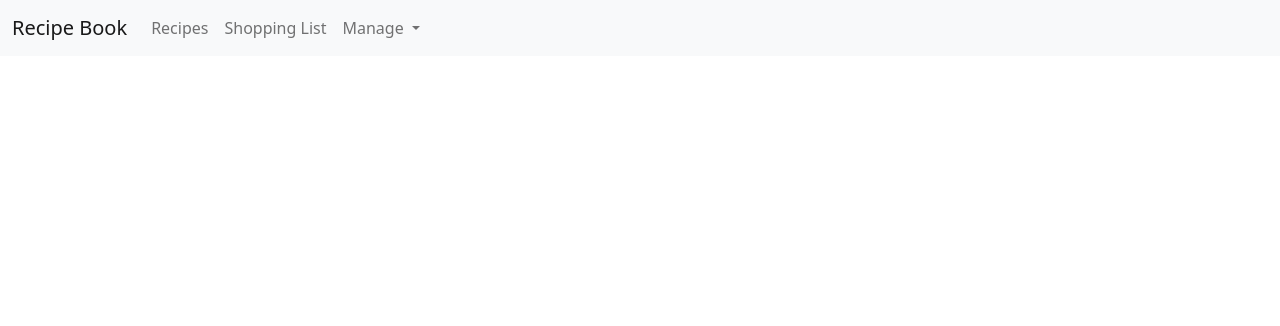
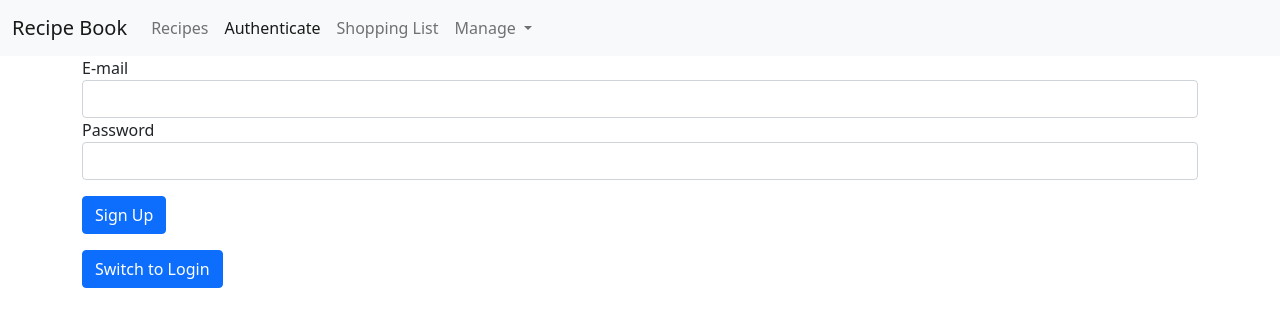
Before and after one commit to 3gzon/angular, an Angular app: page /auth in a window 1280 px wide. Before the commit this address led to /. Shown: the top 326 px of the page. Built offline with nearby package versions, Linux system fonts and the light colour scheme.

Commit message:
added auth component and menu link item for authenticate

```diff
--- a/src/app/app-routing.module.ts
+++ b/src/app/app-routing.module.ts
@@ -1,5 +1,6 @@
 import { NgModule } from "@angular/core";
 import { RouterModule, Routes } from "@angular/router";
+import { AuthComponent } from "./auth/auth.component";
 import { RecipeDetailComponent } from "./recipes/recipe-detail/recipe-detail.component";
 import { RecipeEditComponent } from "./recipes/recipe-edit/recipe-edit.component";
 import { RecipeStartComponent } from "./recipes/recipe-start/recipe-start.component";
@@ -17,6 +18,7 @@
         ]
     },
     { path: 'shopping-list', component: ShoppingListComponent },
+    { path: 'auth', component: AuthComponent }
 
 ]
 @NgModule({
--- a/src/app/app.module.ts
+++ b/src/app/app.module.ts
@@ -16,6 +16,7 @@
 import { RecipeStartComponent } from './recipes/recipe-start/recipe-start.component';
 import { RecipeEditComponent } from './recipes/recipe-edit/recipe-edit.component';
 import { RecipeService } from './recipes/recipe.service';
+import { AuthComponent } from './auth/auth.component';
 
 @NgModule({
   declarations: [
@@ -29,7 +30,8 @@
     ShoppingEditComponent,
     CustomDropdownDirective,
     RecipeStartComponent,
-    RecipeEditComponent
+    RecipeEditComponent,
+    AuthComponent
   ],
   imports: [
     BrowserModule,
--- /dev/null
+++ b/src/app/auth/auth.component.html
@@ -0,0 +1,22 @@
+<div class="row">
+    <div class="col-xs-12">
+        <form>
+            <div class="form-group">
+                <label for="email">E-mail</label>
+                <input type="text" id="email" class="form-control">
+            </div>
+            <div class="form-group mb-3">
+                <label for="password">Password</label>
+                <input type="password" id="password" class="form-control">
+            </div>
+
+            <div class="col-md-12 mb-3">
+                <button class="btn btn-primary">Sign Up</button>
+            </div>
+            <div class="col-md-12">
+                <button class="btn btn-primary">Switch to Login</button>
+            </div>
+
+        </form>
+    </div>
+</div>
--- a/src/app/header/header.component.html
+++ b/src/app/header/header.component.html
@@ -11,6 +11,9 @@
             <ul class="navbar-nav">
                 <li class="nav-item">
                     <a class="nav-link" routerLinkActive="active" routerLink="/recipes">Recipes</a>
+                </li>
+                <li class="nav-item">
+                    <a class="nav-link" routerLinkActive="active" routerLink="/auth">Authenticate</a>
                 </li>
                 <li class="nav-item">
                     <a class="nav-link" routerLinkActive="active" routerLink="/shopping-list">Shopping List</a>
```
Also changed, not shown: src/app/auth/auth.component.ts (added, +9 -0 lines).
